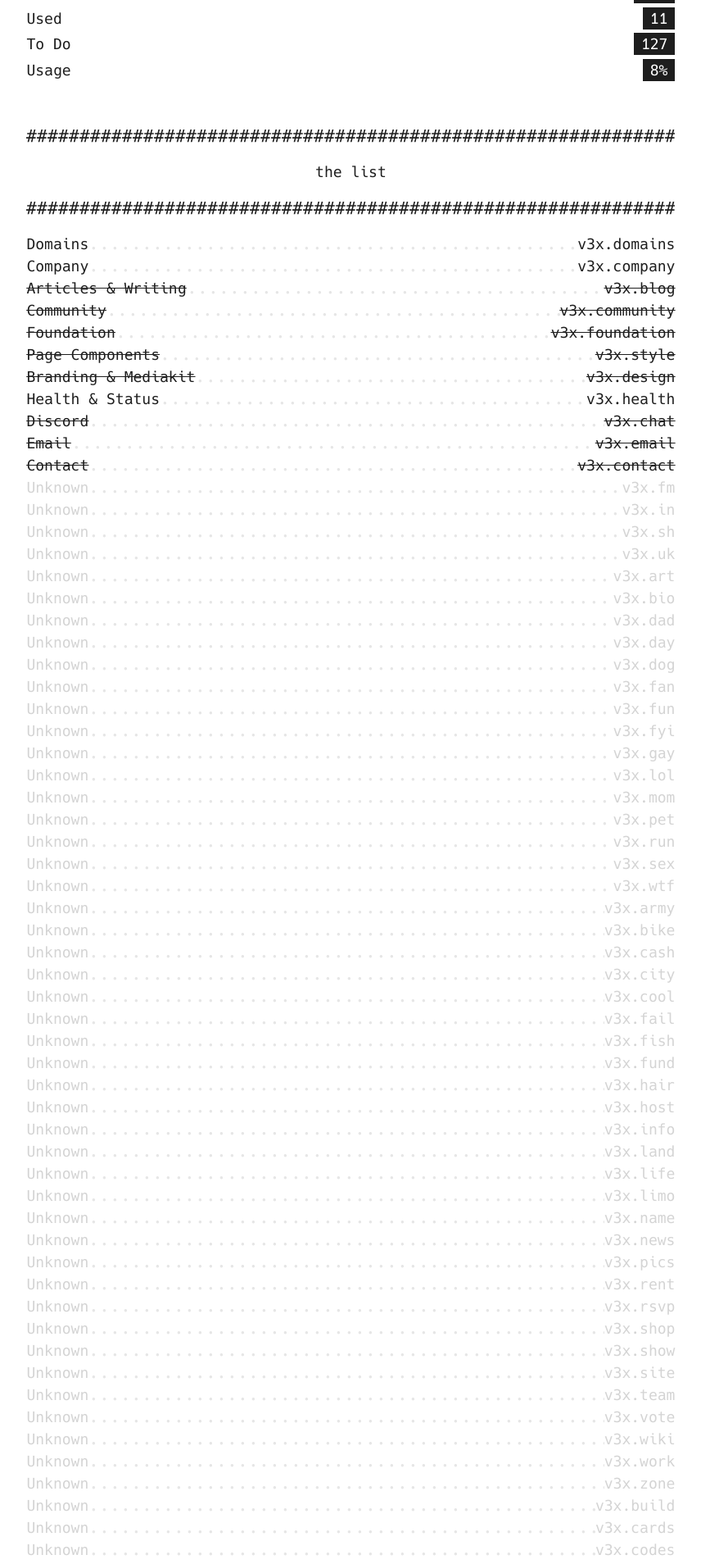
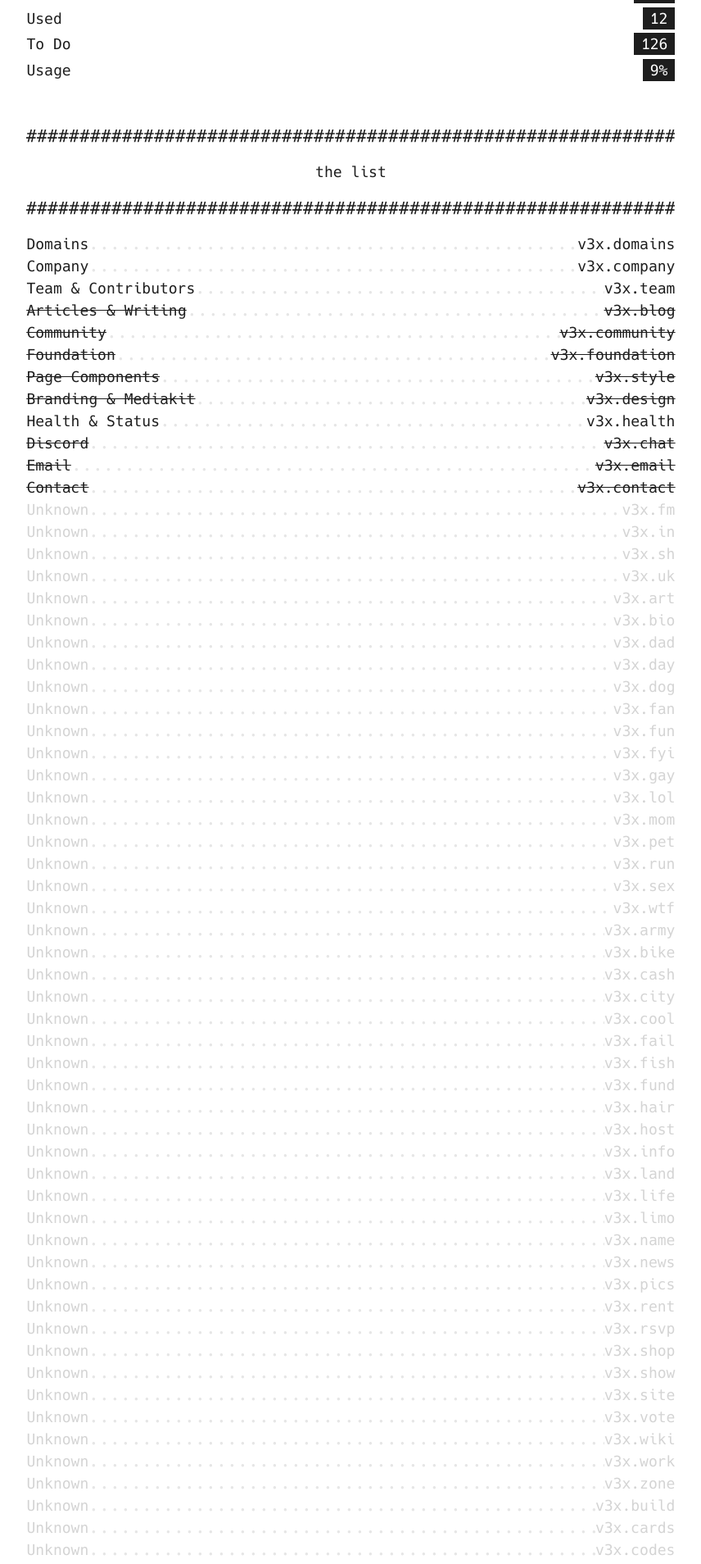
Before and after one commit to v3xlabs/v3x-domains, a Next.js app: page / in a window 1280 px wide. Shown: the part 331-2239 px from the top of the page at 82% size, without its empty margins (314-1170 px from the left). Built offline with nearby package versions, Linux system fonts and the light colour scheme.

Commit message:
Bump v3x.team

```diff
--- a/list.ts
+++ b/list.ts
@@ -1,6 +1,7 @@
 export const list: ([string, string, boolean] | [string, string])[] = [
     ['Domains', 'v3x.domains'],
     ['Company', 'v3x.company'],
+    ['Team & Contributors', 'v3x.team'],
     ['Articles & Writing', 'v3x.blog', false],
     ['Community', 'v3x.community', false],
     ['Foundation', 'v3x.foundation', false],
@@ -24,7 +25,6 @@ export const list: ([string, string, boolean] | [string, string])[] = [
     ['Unknown', 'v3x.world'],
     ['Unknown', 'v3x.tools'],
     ['Unknown', 'v3x.today'],
-    ['Unknown', 'v3x.team'],
     ['Unknown', 'v3x.systems'],
     ['Unknown', 'v3x.solutions'],
     ['Unknown', 'v3x.holdings'],
```
